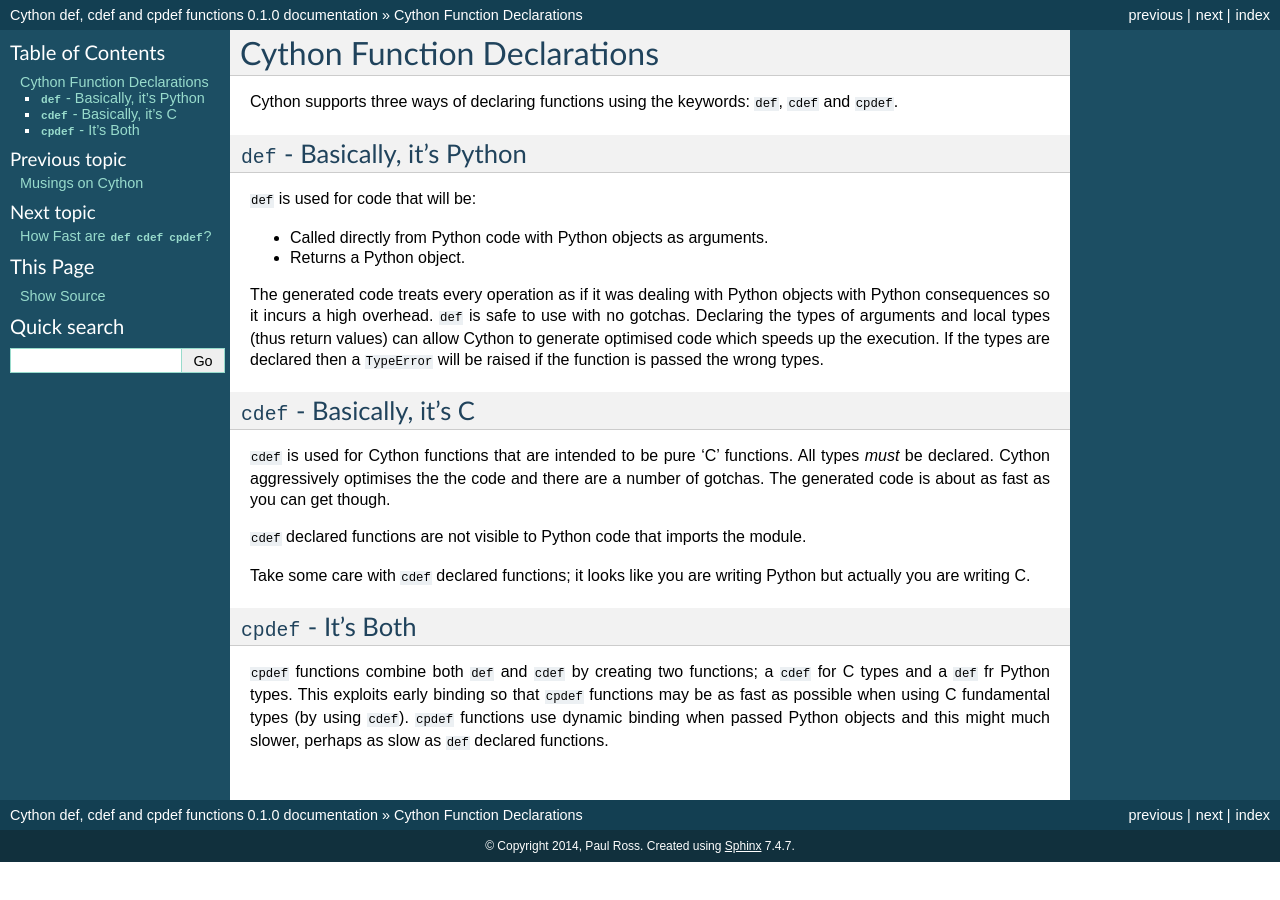
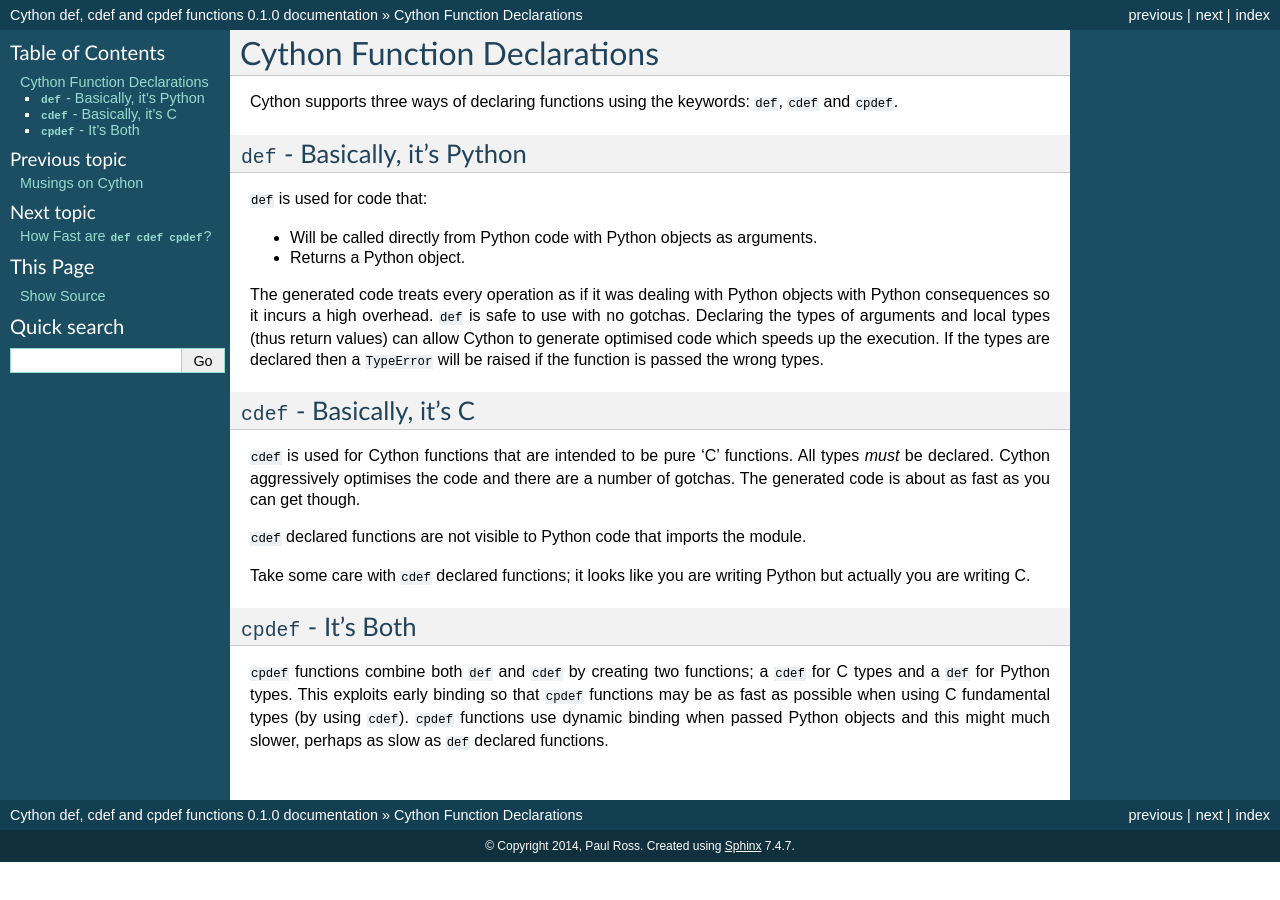
Before and after one commit to paulross/NotesOnCython, a Sphinx documentation site: the page built from doc/source/function_declarations.rst, in a window 1280 px wide. Built offline with Sphinx 7.4.7, drawn with Linux system fonts in a browser that asks for light colours.

Commit message:
Typo correction

```diff
--- a/doc/source/function_declarations.rst
+++ b/doc/source/function_declarations.rst
@@ -12,16 +12,16 @@ Cython supports three ways of declaring functions using the keywords: ``def``, `
 
 ``def`` - Basically, it's Python
 --------------------------------
-``def`` is used for code that will be:
+``def`` is used for code that:
 
-* Called directly from Python code with Python objects as arguments.
+* Will be called directly from Python code with Python objects as arguments.
 * Returns a Python object.
 
 The generated code treats every operation as if it was dealing with Python objects with Python consequences so it incurs a high overhead. ``def`` is safe to use with no gotchas. Declaring the types of arguments and local types (thus return values) can allow Cython to generate optimised code which speeds up the execution. If the types are declared then a ``TypeError`` will be raised if the function is passed the wrong types.
 
 ``cdef`` - Basically, it's C
 --------------------------------
-``cdef`` is used for Cython functions that are intended to be pure 'C' functions. All types *must* be declared. Cython aggressively optimises the the code and there are a number of gotchas. The generated code is about as fast as you can get though.
+``cdef`` is used for Cython functions that are intended to be pure 'C' functions. All types *must* be declared. Cython aggressively optimises the code and there are a number of gotchas. The generated code is about as fast as you can get though.
 
 ``cdef`` declared functions are not visible to Python code that imports the module.
 
@@ -29,4 +29,4 @@ Take some care with ``cdef`` declared functions; it looks like you are writing P
 
 ``cpdef`` - It's Both
 ----------------------------
-``cpdef`` functions combine both ``def`` and ``cdef`` by creating two functions; a ``cdef`` for C types and a ``def`` fr Python types. This exploits early binding so that ``cpdef`` functions may be as fast as possible when using C fundamental types (by using ``cdef``). ``cpdef`` functions use dynamic binding when passed Python objects and this might much slower, perhaps as slow as ``def`` declared functions.
+``cpdef`` functions combine both ``def`` and ``cdef`` by creating two functions; a ``cdef`` for C types and a ``def`` for Python types. This exploits early binding so that ``cpdef`` functions may be as fast as possible when using C fundamental types (by using ``cdef``). ``cpdef`` functions use dynamic binding when passed Python objects and this might much slower, perhaps as slow as ``def`` declared functions.
```
